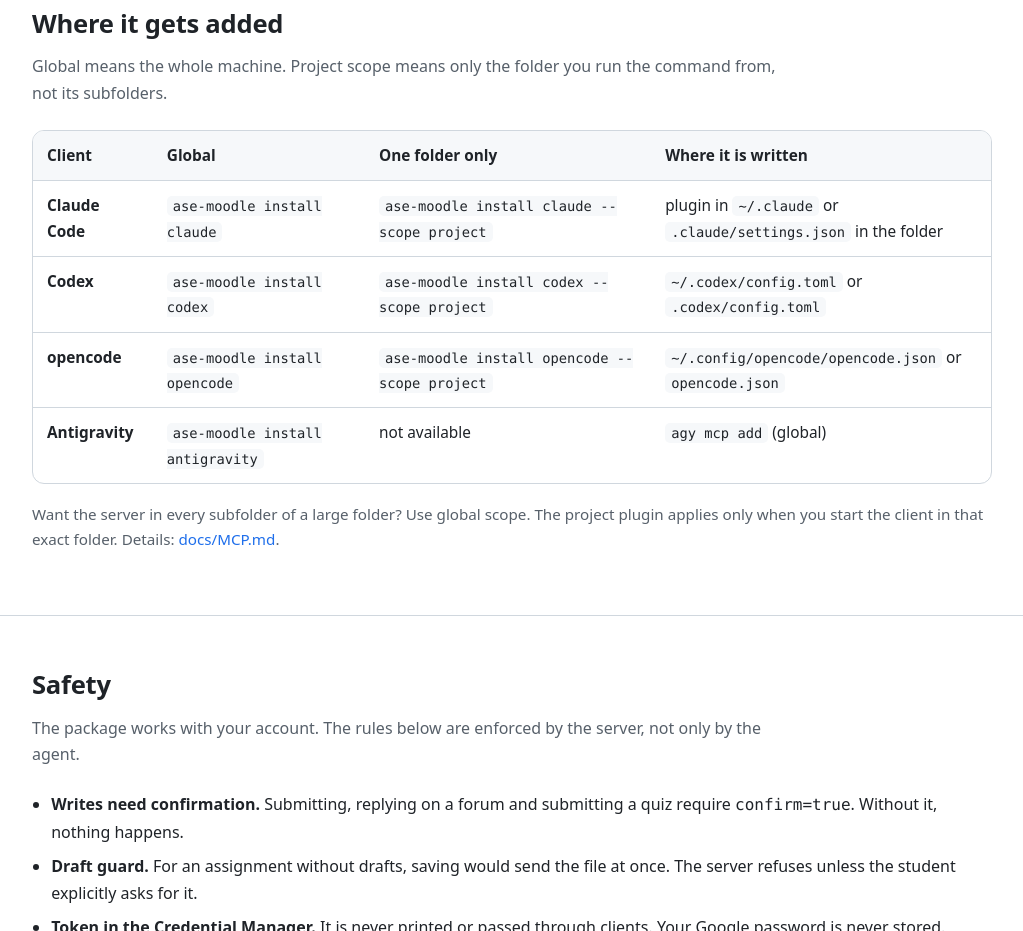
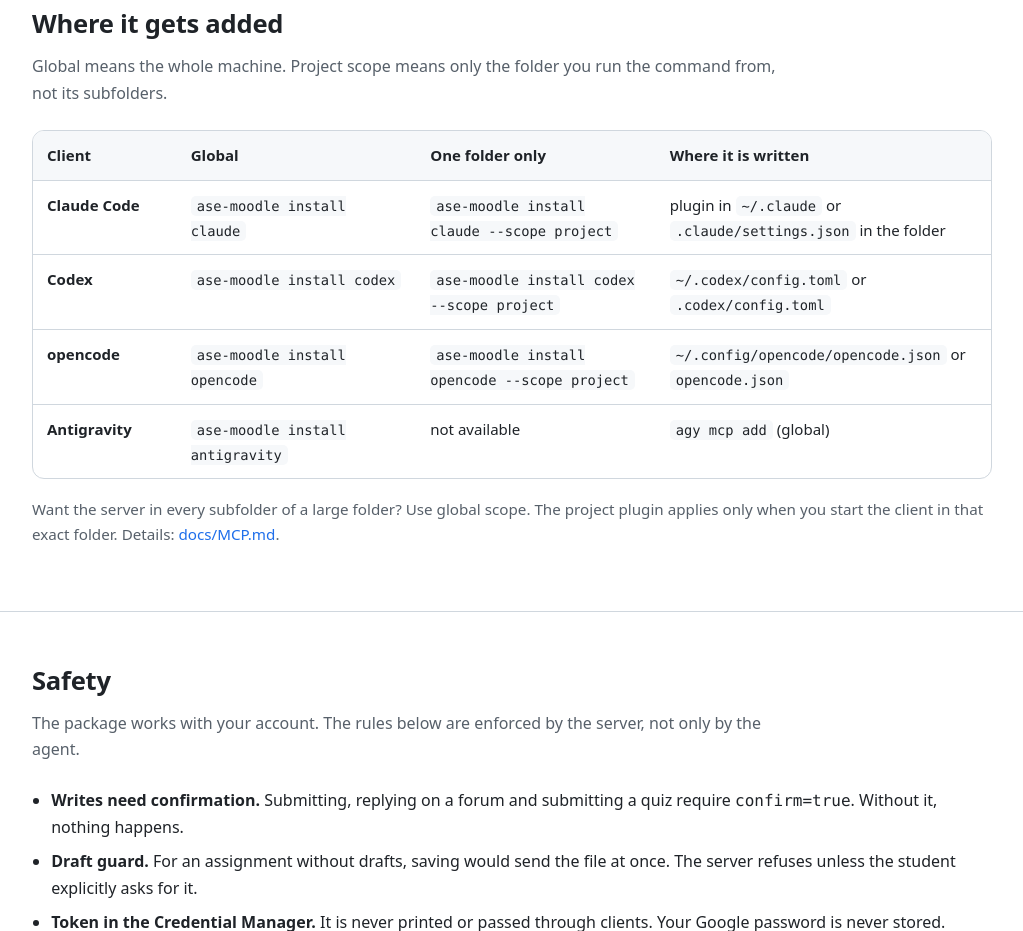
Before and after one commit to FiredMosquito831/ase-moodle-mcp, a plain HTML site: page site/en/index.html in a window 1280 px wide. Shown: the part 1970-2901 px from the top of the page, without its empty margins (128-1151 px from the left). Drawn offline with Linux system fonts and the light colour scheme.

Commit message:
Use fixed column widths for the platform table
by FiredMosquito831

```diff
--- a/site/en/index.html
+++ b/site/en/index.html
@@ -128,7 +128,11 @@
     .icon { font-size: 1.4rem; margin-bottom: 6px; display: block; }
 
     .table-wrap { overflow-x: auto; border: 1px solid var(--border); border-radius: 12px; }
-    table { width: 100%; border-collapse: collapse; font-size: 0.96rem; }
+    table { width: 100%; border-collapse: collapse; font-size: 0.94rem; table-layout: fixed; }
+    th:nth-child(1), td:nth-child(1) { width: 15%; }
+    th:nth-child(2), td:nth-child(2) { width: 25%; }
+    th:nth-child(3), td:nth-child(3) { width: 25%; }
+    th:nth-child(4), td:nth-child(4) { width: 35%; }
     th, td { text-align: left; padding: 12px 14px; border-bottom: 1px solid var(--border); vertical-align: top; }
     th { background: var(--bg-soft); font-weight: 600; }
     tr:last-child td { border-bottom: 0; }
```
Also changed, not shown: site/index.html (+5 -1 lines).
